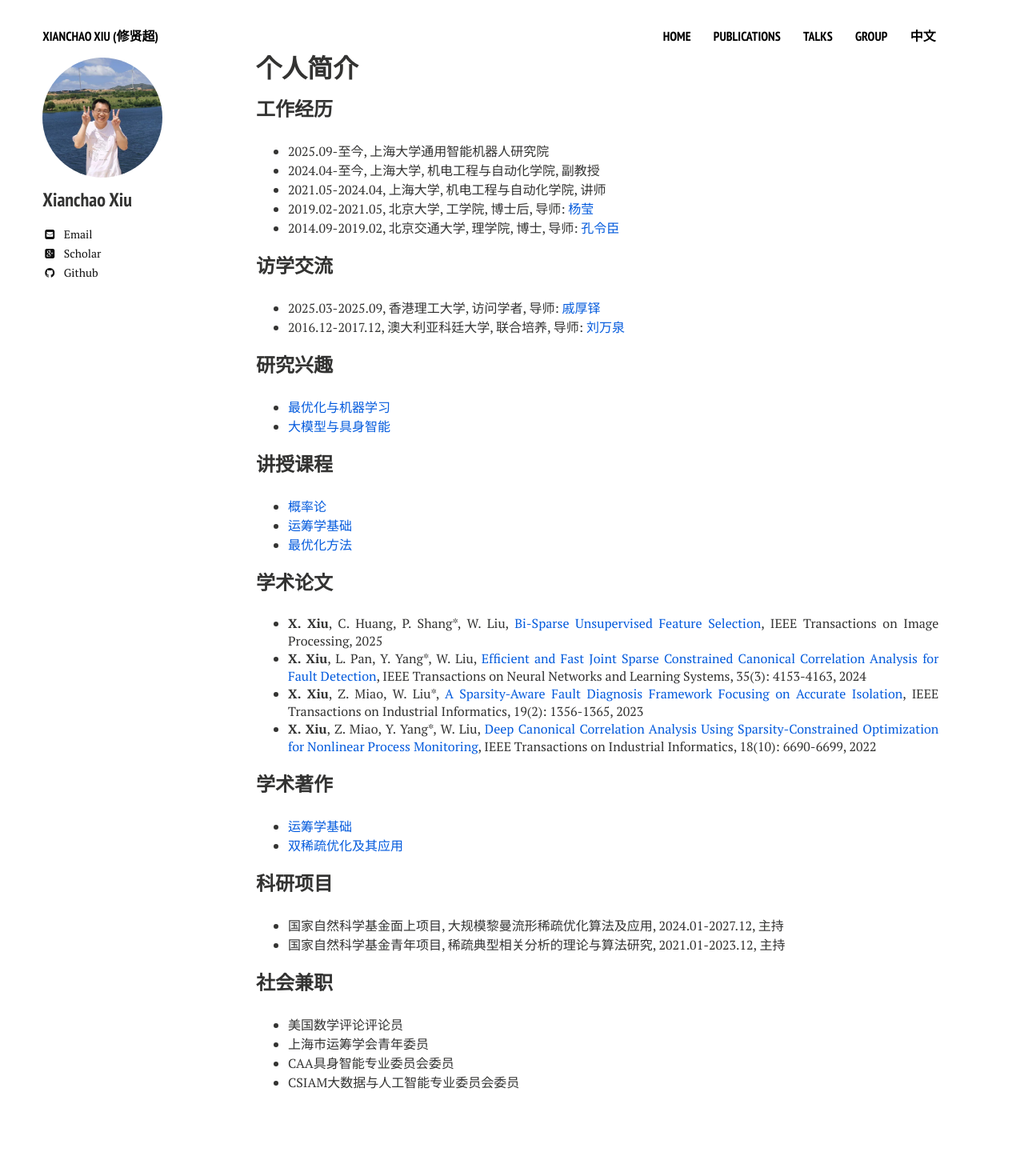
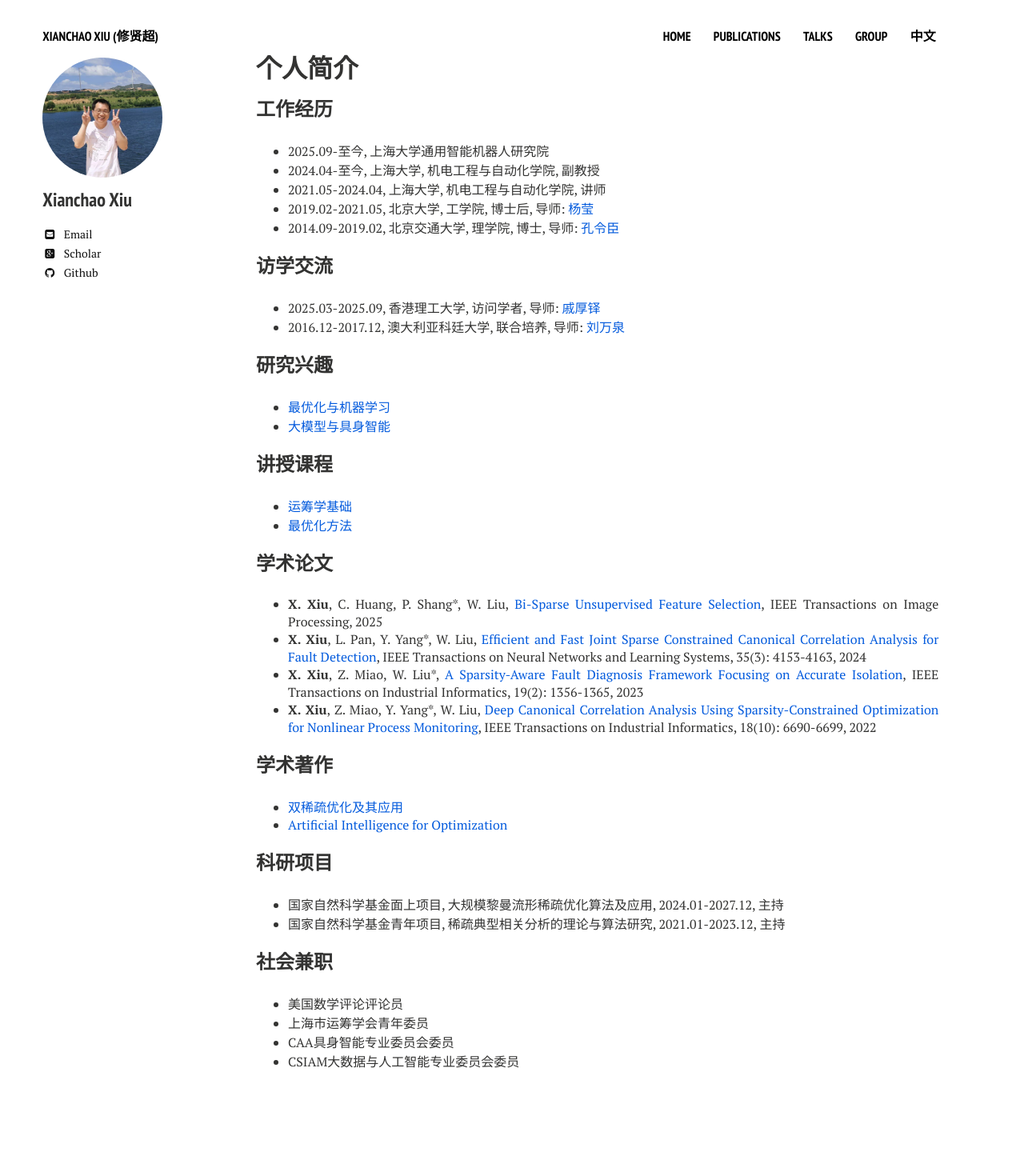
Before and after one commit to xianchaoxiu/xianchaoxiu.github.io, a Jekyll site: the page built from chinese/index.md, in a window 1280 px wide. Shown: the whole page at 80% size. Built offline with Jekyll 4.4.1, drawn with Linux system fonts in a browser that asks for light colours; nearby versions of some CDN libraries; after the commit the page ends 1434 px from its top, so only the background shows below that.

Commit message:
Update index.md

```diff
--- a/chinese/index.md
+++ b/chinese/index.md
@@ -27,7 +27,6 @@ share: false
 
 
 ### 讲授课程
-* <a href="https://xianchaoxiu.github.io/chinese/course/PRO/" class="textlink" target="_blank"> 概率论 </a><br>
 * <a href="https://xianchaoxiu.github.io/chinese/course/OR/" class="textlink" target="_blank">  运筹学基础 </a><br>
 * <a href="https://xianchaoxiu.github.io/chinese/course/OPT/" class="textlink" target="_blank">  最优化方法 </a><br>
 
@@ -42,8 +41,8 @@ share: false
 
 ### 学术著作
 
-* <a href="https://xianchaoxiu.github.io/chinese/book/OR/" class="textlink" target="_blank">  运筹学基础 </a><br>
 * <a href="https://xianchaoxiu.github.io/chinese/book/DSO/" class="textlink" target="_blank"> 双稀疏优化及其应用 </a><br>
+* <a href="https://xianchaoxiu.github.io/chinese/book/AIO/" class="textlink" target="_blank"> Artificial Intelligence for Optimization </a><br>
 
 
 ### 科研项目
```
